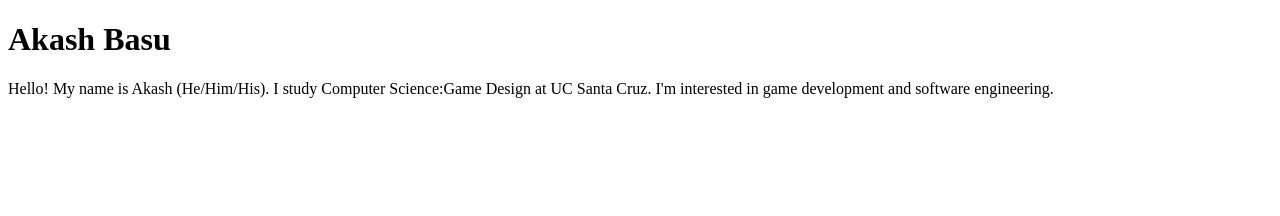
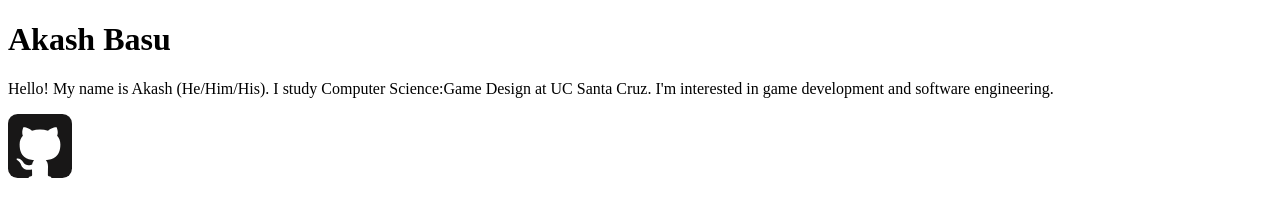
Before and after one commit to RedInJapanese/website, a plain HTML site: page index.html in a window 1280 px wide. Drawn offline with Linux system fonts and the light colour scheme.

Commit message:
add: icon

```diff
--- a/index.html
+++ b/index.html
@@ -4,10 +4,12 @@
     <meta charset="UTF-8">
     <meta http-equiv="X-UA-Compatible" content="IE=edge">
     <meta name="viewport" content="width=device-width, initial-scale=1.0">
+    <link rel="stylesheet" href="style.css" class="css">
     <title>Akash's Website</title>
 </head>
 <body>
     <h1>Akash Basu</h1>
     <p>Hello! My name is Akash (He/Him/His). I study Computer Science:Game Design at UC Santa Cruz. I'm interested in game development and software engineering.</p>
+    <a href="https://github.com/RedInJapanese"> <img class="socialicon" src="./github.svg"> </a>
 </body>
 </html>
--- /dev/null
+++ b/style.css
@@ -0,0 +1,6 @@
+.socialicon {
+    width: 4em;
+}
+.socialicon:hover{
+    opacity: 0.8;
+}
```
